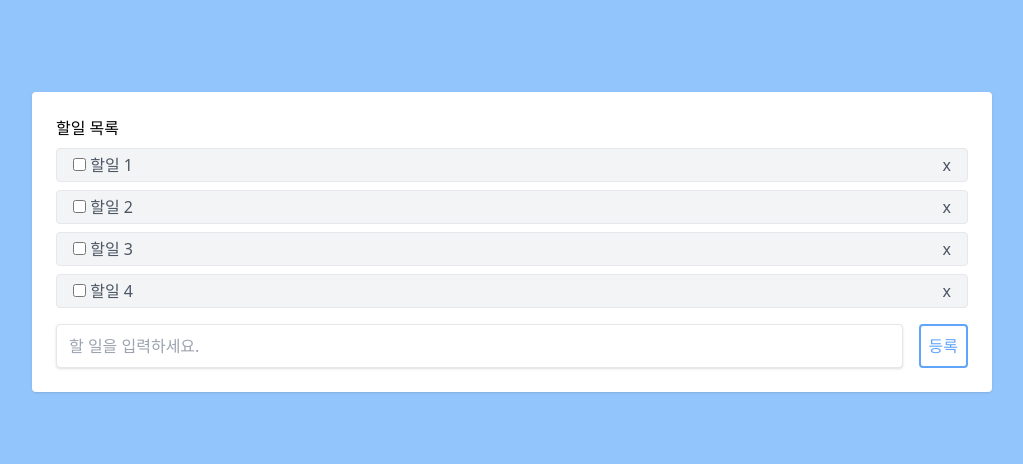
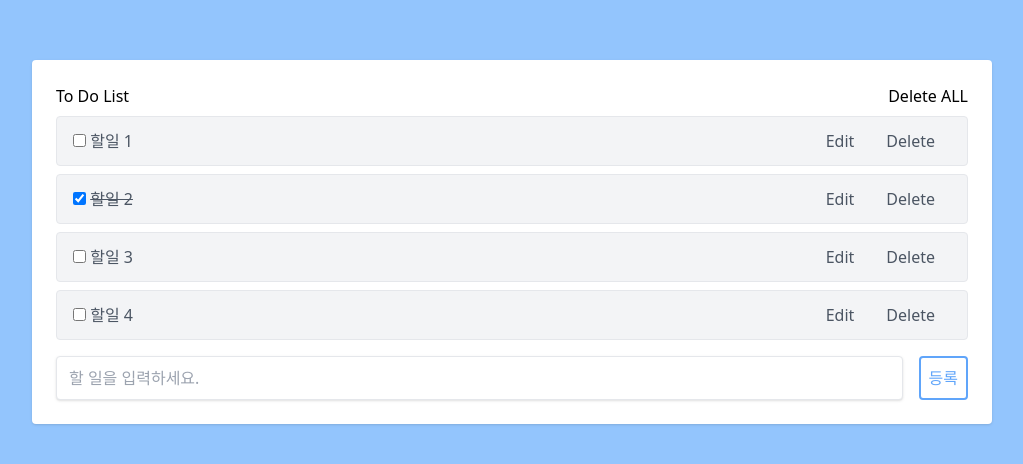
Before and after one commit to cocopalm221/Todo, a React (Create React App) app in the folder client/: page / in a window 1280 px wide. Shown: the part 158-622 px from the top of the page, without its empty margins (128-1151 px from the left). Built offline with nearby package versions, Linux system fonts and the light colour scheme.

Commit message:
ListItem 컴포넌트 추가 및 Edit 기능 추가

```diff
--- a/client/src/App.js
+++ b/client/src/App.js
@@ -1,4 +1,4 @@
-import React, { useState } from "react";
+import React, { useCallback, useState } from "react";
 import Form from "./components/Form";
 import List from "./components/List";
 
@@ -19,13 +19,24 @@ useEffect() Life-cycle 체크가능
 */
 
 export default function App() {
+  // console.log("APP Rendering...");
   const [todoData, setTodoData] = useState([
     { id: 1, title: "할일 1", completed: false },
-    { id: 2, title: "할일 2", completed: false },
+    { id: 2, title: "할일 2", completed: true },
     { id: 3, title: "할일 3", completed: false },
     { id: 4, title: "할일 4", completed: false },
   ]);
   const [todoValue, setTodoValue] = useState("");
+
+  const deleteClick = useCallback(
+    (id) => {
+      // 클릭된 ID 와 다른 요소들만 걸러서 새로운 배열 생성
+      const nowTodo = todoData.filter((item) => item.id !== id);
+      // console.log("클릭", nowTodo);
+      setTodoData(nowTodo);
+    },
+    [todoData]
+  );
 
   const addTodoSubmit = (event) => {
     //웹브라우저 새로 고침을 하면 안되므로 막아줌.
@@ -47,13 +58,22 @@ export default function App() {
     setTodoValue("");
   };
 
+  const deleteAllClink = () => {
+    setTodoData([]);
+  };
+
   return (
     <div className="flex items-center justify-center w-screen h-screen bg-blue-300">
       <div className="w-full p-6 m-4 bg-white rounded shadow lg:w-3/4 lg:max-w-5xl">
         <div className="flex justify-between">
-          <h1>할일 목록</h1>
+          <h1>To Do List</h1>
+          <button onClick={deleteAllClink}>Delete ALL</button>
         </div>
-        <List todoData={todoData} setTodoData={setTodoData} />
+        <List
+          todoData={todoData}
+          setTodoData={setTodoData}
+          deleteClick={deleteClick}
+        />
         <Form
           todoValue={todoValue}
           setTodoValue={setTodoValue}
--- a/client/src/components/Form.js
+++ b/client/src/components/Form.js
@@ -1,10 +1,15 @@
-import React from "react";
+import React, { useCallback } from "react";
 
-const Form = ({ todoValue, setTodoValue, addTodoSubmit }) => {
-  const changeTodoValue = (event) => {
-    // console.log(event.target.value);
-    setTodoValue(event.target.value);
-  };
+const Form = React.memo(({ todoValue, setTodoValue, addTodoSubmit }) => {
+  // console.log("Form Rendering...");
+
+  const changeTodoValue = useCallback(
+    (event) => {
+      // console.log(event.target.value);
+      setTodoValue(event.target.value);
+    },
+    [setTodoValue]
+  );
 
   return (
     <div>
@@ -24,6 +29,6 @@ const Form = ({ todoValue, setTodoValue, addTodoSubmit }) => {
       </form>
     </div>
   );
-};
+});
 
 export default Form;
--- a/client/src/components/List.js
+++ b/client/src/components/List.js
@@ -1,53 +1,22 @@
 import React from "react";
+import ListItem from "./ListItem";
 
-const List = ({ todoData, setTodoData }) => {
-  const deleteClick = (id) => {
-    // 클릭된 ID 와 다른 요소들만 걸러서 새로운 배열 생성
-    const nowTodo = todoData.filter((item) => item.id !== id);
-    // console.log("클릭", nowTodo);
-    setTodoData(nowTodo);
-  };
-  const toggleClick = (id) => {
-    //map을 통해서 this.state.todoDate의 complete를 업데이트 해보자
-    const updateTodo = todoData.map((item) => {
-      if (item.id === id) {
-        //   if (item.id === true) {
-        //     item.completed = false;
-        //   } else {
-        //     item.completed = true;
-        //   }
-        item.completed = !item.completed;
-      }
-      return item;
-    });
-    setTodoData(updateTodo);
-    // console.log(this.state.todoData);
-  };
-
+const List = React.memo(({ todoData, setTodoData, deleteClick }) => {
+  // console.log("List Rendering...");
   return (
     <div>
       {todoData.map((item) => (
         <div key={item.id}>
-          <div className="flex items-center justify-between w-full px-4 py-1 my-2 text-gray-600 bg-gray-100 border rounded">
-            <div className="items-center">
-              <input
-                type="checkbox"
-                defaultChecked={item.completed}
-                onChange={() => toggleClick(item.id)}
-              />
-              {"     "}
-              <span className={item.completed ? "line-through" : "none"}>
-                {item.title}
-              </span>
-            </div>
-            <div className="items-center ">
-              <button onClick={() => deleteClick(item.id)}>x</button>
-            </div>
-          </div>
+          <ListItem
+            item={item}
+            todoData={todoData}
+            setTodoData={setTodoData}
+            deleteClick={deleteClick}
+          />
         </div>
       ))}
     </div>
   );
-};
+});
 
 export default List;
--- /dev/null
+++ b/client/src/components/ListItem.js
@@ -0,0 +1,119 @@
+import React, { useState } from "react";
+
+const ListItem = React.memo(({ item, todoData, setTodoData, deleteClick }) => {
+  // console.log("ListItem Rendering...");
+
+  //현재 편집 중인지 아닌지를 관리하는 state 생성
+  //isEditing  false 라면 목록 보여줌
+  //isEditing  false 라면 편집 보여줌
+  const [isEditing, setIsEditing] = useState(false);
+
+  //제목을 출력하고 변경하는 State
+  //편집창에는 타이틀이 먼저 작성되어 있어야 한다.
+  const [deitedTitle, setEditedTitle] = useState(item.title);
+
+  // const deleteClick = (id) => {
+  //   // 클릭된 ID 와 다른 요소들만 걸러서 새로운 배열 생성
+  //   const nowTodo = todoData.filter((item) => item.id !== id);
+  //   // console.log("클릭", nowTodo);
+  //   setTodoData(nowTodo);
+  // };
+
+  const deitChange = (event) => {
+    setEditedTitle(event.target.value);
+  };
+
+  const toggleClick = (id) => {
+    //map을 통해서 this.state.todoDate의 complete를 업데이트 해보자
+    const updateTodo = todoData.map((item) => {
+      if (item.id === id) {
+        //   if (item.id === true) {
+        //     item.completed = false;
+        //   } else {
+        //     item.completed = true;
+        //   }
+        item.completed = !item.completed;
+      }
+      return item;
+    });
+    setTodoData(updateTodo);
+    // console.log(this.state.todoData);
+  };
+
+  //현재 item.id에 해당하는 것만 업데이트한다.
+  const todoId = item.id;
+  const updateTitle = () => {
+    let tempTodo = todoData.map((item) => {
+      //모든 todoData 중에 현재 id와 같다면
+      if (item.id === todoId) {
+        //title 수정
+        item.title = deitedTitle;
+      }
+      return item;
+    });
+    //데이터 갱신
+    setTodoData(tempTodo);
+    //목록 창으로 이동
+    setIsEditing(false);
+  };
+
+  if (isEditing) {
+    //편집일때 jsx 리턴
+    return (
+      <div className="flex items-center justify-between w-full px-4 py-1 my-2 text-gray-600 bg-white border rounded">
+        <div className="items-center">
+          <input
+            type="text"
+            className="w-full px-3 py-2 mr-4 text-gray-500 bg-gray-100 border rounded"
+            value={deitedTitle}
+            onChange={deitChange}
+          />
+        </div>
+        <div className="items-center ">
+          <button
+            className="px-4 py-2"
+            onClick={() => setIsEditing(updateTitle)}
+          >
+            Update
+          </button>
+          <button className="px-4 py-2" onClick={() => setIsEditing(false)}>
+            Close
+          </button>
+        </div>
+      </div>
+    );
+  } else {
+    //목록일때 리턴
+    return (
+      <div className="flex items-center justify-between w-full px-4 py-1 my-2 text-gray-600 bg-gray-100 border rounded">
+        <div className="items-center">
+          <input
+            type="checkbox"
+            defaultChecked={item.completed}
+            onChange={() => toggleClick(item.id)}
+          />
+          {"     "}
+          <span className={item.completed ? "line-through" : "none"}>
+            {item.title}
+          </span>
+        </div>
+        <div className="items-center ">
+          <button
+            className="px-4 py-2"
+            onClick={() => {
+              setIsEditing(true);
+              setEditedTitle(item.title);
+            }}
+          >
+            Edit
+          </button>
+          <button className="px-4 py-2" onClick={() => deleteClick(item.id)}>
+            Delete
+          </button>
+        </div>
+      </div>
+    );
+  }
+});
+
+export default ListItem;
```
